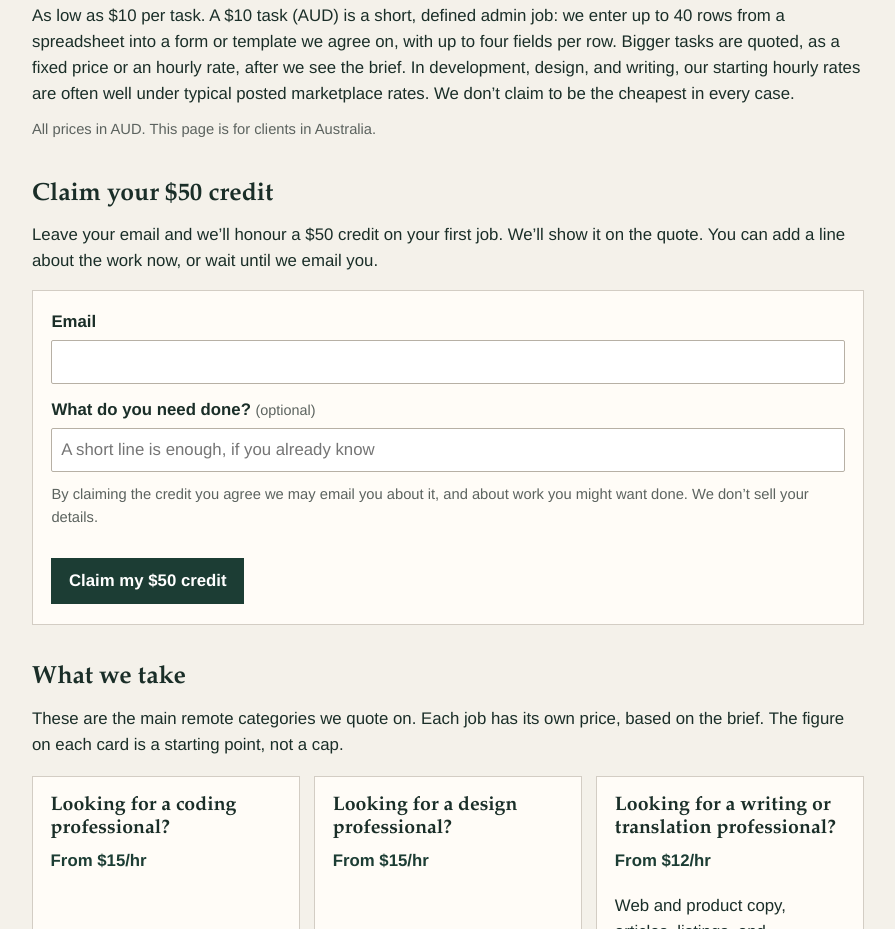
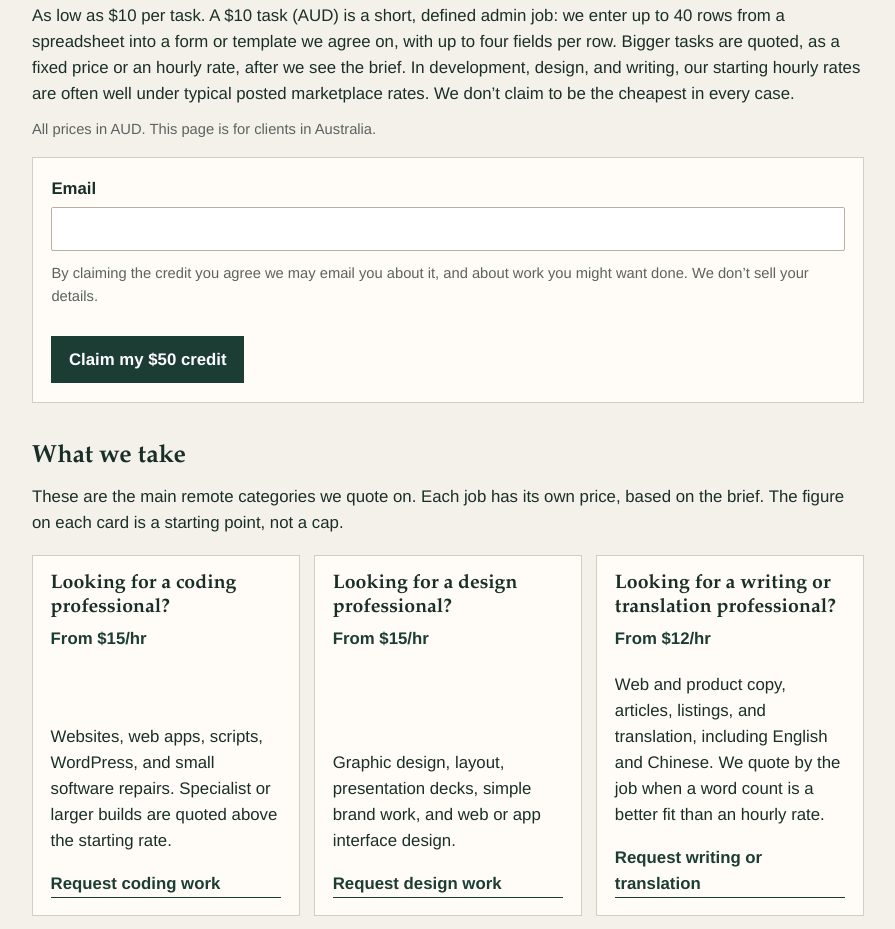
Before and after one commit to todanley/afterrole, a plain HTML site: page index.html in a window 1280 px wide. Shown: the part 522-1451 px from the top of the page, without its empty margins (192-1087 px from the left). Drawn offline with Linux system fonts and the light colour scheme.

Commit message:
Remove the optional brief field so the form is email and claim only.

```diff
--- a/index.html
+++ b/index.html
@@ -185,9 +185,7 @@
     <p>As low as $10 per task. A $10 task (AUD) is a short, defined admin job: we enter up to 40 rows from a spreadsheet into a form or template we agree on, with up to four fields per row. Bigger tasks are quoted, as a fixed price or an hourly rate, after we see the brief. In development, design, and writing, our starting hourly rates are often well under typical posted marketplace rates. We don’t claim to be the cheapest in every case.</p>
     <p class="fine">All prices in AUD. This page is for clients in Australia.</p>
 
-    <h2 id="request">Claim your $50 credit</h2>
-    <p>Leave your email and we’ll honour a $50 credit on your first job. We’ll show it on the quote. You can add a line about the work now, or wait until we email you.</p>
-    <form action="https://formsubmit.co/7f1a1758cb43c85a47bc56ef2145bf67" method="POST">
+    <form id="request" action="https://formsubmit.co/7f1a1758cb43c85a47bc56ef2145bf67" method="POST">
       <input type="hidden" name="_subject" value="AfterRole $50 credit claim (variant B)">
       <input type="hidden" name="_template" value="table">
       <input type="hidden" name="_captcha" value="false">
@@ -205,9 +203,6 @@
       <label for="email">Email</label>
       <input type="email" id="email" name="email" required autocomplete="email">
       <input type="hidden" name="_replyto" value="">
-
-      <label for="need">What do you need done? <span class="hint">(optional)</span></label>
-      <input type="text" id="need" name="what_do_you_need" maxlength="300" autocomplete="off" placeholder="A short line is enough, if you already know">
 
       <p class="fine">By claiming the credit you agree we may email you about it, and about work you might want done. We don’t sell your details.</p>
       <button type="submit">Claim my $50 credit</button>
@@ -259,7 +254,7 @@
     <h2 id="how">How it works</h2>
     <ol class="steps">
       <li>Leave your email to claim the $50 new-member credit.</li>
-      <li>Tell us what you need, now or when we email you. We’ll reply with a written scope and a price — hourly or fixed — or we’ll decline. There is no fee for a declined request.</li>
+      <li>We’ll email you, and you can tell us what you need. We’ll reply with a written scope and a price — hourly or fixed — or we’ll decline. There is no fee for a declined request.</li>
       <li>If you accept, you pay the quoted amount. The $50 cash voucher comes off your first job. Then we do the work and send it back.</li>
     </ol>
     <p>We are a small studio. If we use a contractor for part of a job, the quote and the delivery still come from us. Payment is by card, through a payment link we send after you accept the quote. If that link isn’t ready yet, we’ll say so in the reply and we won’t ask you to pay until it is.</p>
```
Also changed, not shown: thanks.html (+1 -1 lines).
